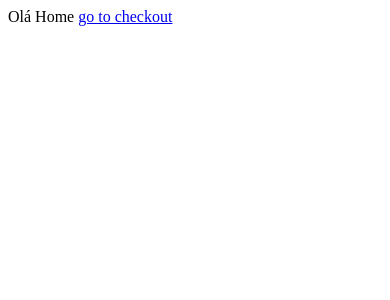
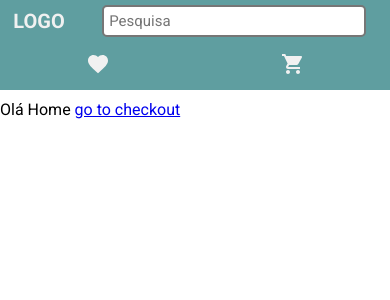
Before and after one commit to RomeroLucas/TMDB, a React (Create React App) app: page / in a window 390 px wide. Shown: the top 300 px of the page. Built offline with nearby package versions, Linux system fonts and the light colour scheme.

Commit message:
header component

```diff
--- a/package.json
+++ b/package.json
@@ -3,6 +3,9 @@
   "version": "0.1.0",
   "private": true,
   "dependencies": {
+    "@material-ui/core": "^4.12.1",
+    "@material-ui/icons": "^4.11.2",
+    "@material-ui/styles": "^4.11.4",
     "@testing-library/jest-dom": "^5.11.4",
     "@testing-library/react": "^11.1.0",
     "@testing-library/user-event": "^12.1.10",
--- a/src/App.js
+++ b/src/App.js
@@ -1,5 +1,8 @@
 // aplicando roteamento de páginas
 import { Switch, Route } from 'react-router-dom'
+
+//import de components
+import Header from './components/header';
 
 // import de VIEWS
 import Home from './views/home'
@@ -8,6 +11,8 @@ import Checkout from './views/checkout'
 function App() {
   return (
     <div className="App">
+      <Header />
+
       <Switch>
         <Route path='/checkout' component={Checkout} />
         <Route path='/' component={Home} />
--- /dev/null
+++ b/src/components/header/index.js
@@ -0,0 +1,26 @@
+
+//import de icons
+import FavoriteIcon from '@material-ui/icons/Favorite'
+import ShoppingCartIcon from '@material-ui/icons/ShoppingCart'
+
+
+import './style.css'
+
+export default function Header() {
+    return (
+        <header className='container-header'>
+            <div>
+                <span>LOGO</span>
+            </div>
+
+            <div>
+                <input type='text' placeholder={`Pesquisa `} />
+            </div>
+
+            <div>
+                <span><FavoriteIcon /></span>
+                <span><ShoppingCartIcon /></span>
+            </div>
+        </header>
+    )
+}
--- /dev/null
+++ b/src/components/header/style.css
@@ -0,0 +1,96 @@
+.container-header {
+    width: 100%;
+    min-height: 80px;
+    background-color: cadetblue;
+    padding: 0;
+    margin: 0px 0px 10px 0px;
+    display: flex;
+    align-items: center;
+    justify-content: space-around;
+    flex-wrap: wrap;
+    color: #f1f1f1;
+}
+
+
+.container-header div {
+    display: flex;
+    align-items: center;
+    justify-content: center;
+    font-weight: bold;
+    box-sizing: border-box;
+}
+
+/* header left */
+.container-header div:nth-child(1) {
+    width: 10%;
+    font-size: 28px;
+}
+
+/* header middle */
+.container-header div:nth-child(2) {
+    width: 80%;
+}
+
+.container-header div:nth-child(2) input {
+    width: 40%;
+    font-size: 20px;
+    padding: 8px;
+    border-radius: 5px;
+    border-style: solid;
+}
+
+/* header right */
+.container-header div:nth-child(3) {
+    width: 10%;
+}
+
+.container-header div:nth-child(3) span {
+    margin: 10px;
+    cursor: pointer;
+    transition: .5s;
+}
+
+.container-header div:nth-child(3) span:nth-child(1):hover {
+    color: red;
+}
+
+.container-header div:nth-child(3) span:nth-child(2):hover {
+    color: yellow;
+}
+
+
+
+/* header responsive */
+@media screen and (max-width: 600px) {
+.container-header div {
+    margin-top: 5px;
+}
+
+  /* header left */
+.container-header div:nth-child(1) {
+    width: 20%;
+    font-size: 20px;
+}
+
+/* header middle */
+.container-header div:nth-child(2) {
+    width: 80%;
+}
+
+.container-header div:nth-child(2) input {
+    width: 80%;
+    font-size: 15px;
+    padding: 5px;
+}
+
+/* header right */
+.container-header div:nth-child(3) {
+    width: 100%;
+    justify-content: space-around;
+}
+
+.container-header div:nth-child(3) span {
+    margin: 10px;
+    cursor: pointer;
+}
+}
--- /dev/null
+++ b/src/global.css
@@ -0,0 +1,7 @@
+@import url('https://fonts.googleapis.com/css2?family=Roboto:ital,wght@0,100;0,300;0,400;0,500;0,700;0,900;1,100;1,300;1,500;1,700;1,900&display=swap');
+
+* {
+    font-family: 'Roboto', sans-serif;
+    margin: 0;
+    padding: 0;
+}
--- a/src/index.js
+++ b/src/index.js
@@ -9,6 +9,8 @@ import { BrowserRouter } from 'react-router-dom'
 import { Provider } from 'react-redux'
 import { store } from './store/store'
 
+import './global.css'
+
 ReactDOM.render(
   <React.StrictMode>
     <BrowserRouter>
```
Also changed, not shown: 1 other file (tests, documents, lock files or other folders).
